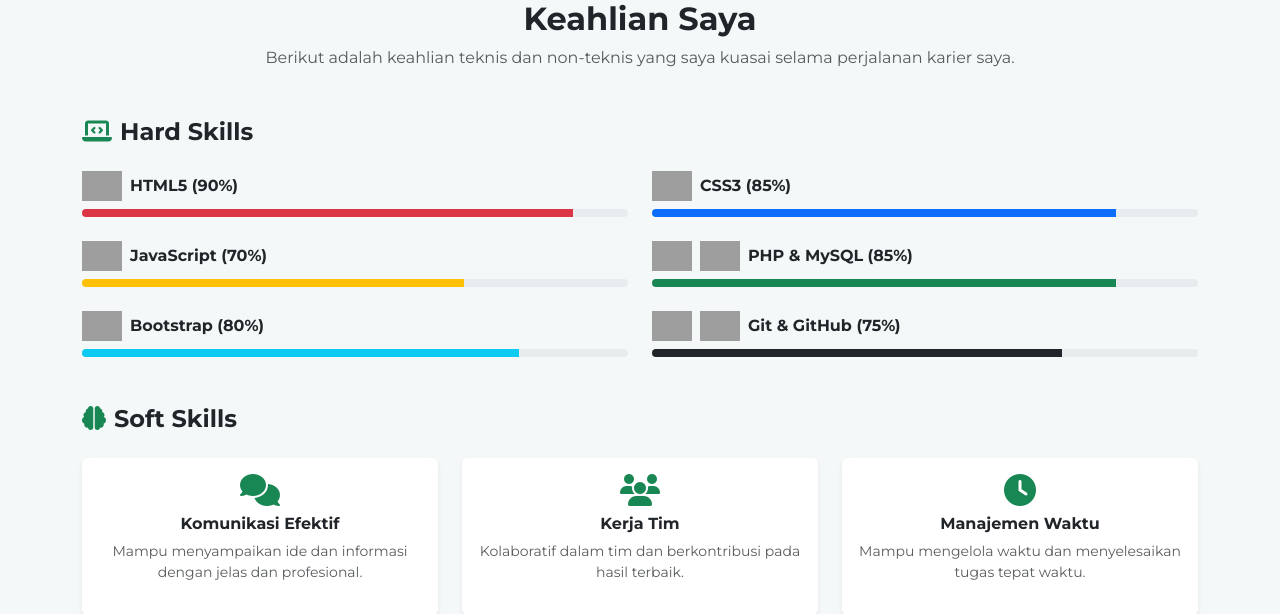
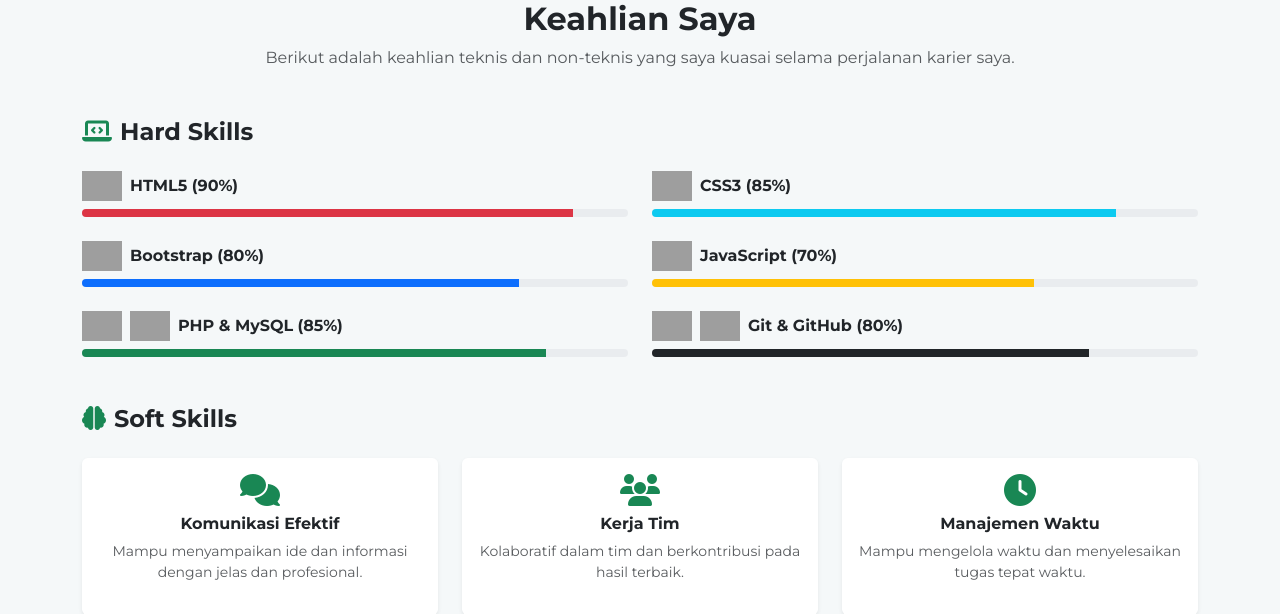
Before and after one commit to CandraYuliawan1207/Portofolioku, a PHP site: page /portofolioku/skill.php in a window 1280 px wide. Shown: the part 139-753 px from the top of the page. Run offline with PHP 8.4, Linux system fonts and the light colour scheme; some libraries are stand-ins or nearby versions; grey boxes are pictures that could not be loaded.

Commit message:
merubah urutan hardskill, dan menambah style overflow-y: hidden

```diff
--- a/skill.php
+++ b/skill.php
@@ -1,6 +1,6 @@
 <?php include 'includes/header.php'; ?>
 <main>
-    <section class="container py-5" style="overflow-x: hidden;">
+    <section class="container py-5" style="overflow-x: hidden; overflow-y:hidden;">
         <!-- Judul -->
         <div class="text-center mb-5" data-aos="fade-down">
             <h2 class="fw-bold">Keahlian Saya</h2>
@@ -14,11 +14,11 @@
                 <?php
                 $hardSkills = [
                     ['HTML5', 90, 'html5', 'danger'],
-                    ['CSS3', 85, 'css3', 'primary'],
+                    ['CSS3', 85, 'css3', 'info'],
+                    ['Bootstrap', 80, 'bootstrap', 'primary'],
                     ['JavaScript', 70, 'javascript', 'warning'],
                     ['PHP & MySQL', 85, 'php', 'success', 'mysql'],
-                    ['Bootstrap', 80, 'bootstrap', 'info'],
-                    ['Git & GitHub', 75, 'git', 'dark', 'github']
+                    ['Git & GitHub', 80, 'git', 'dark', 'github']
                 ];
 
                 $delay = 0;
```
